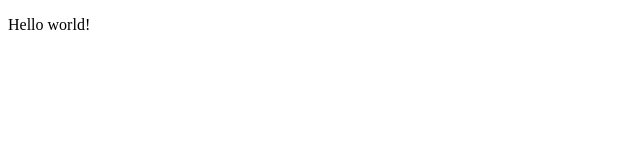
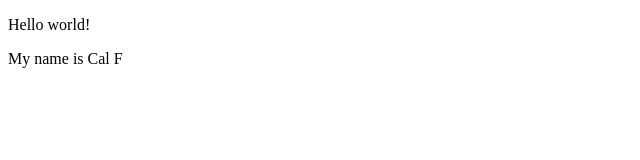
Before and after one commit to Cjfielding/Cjfielding, a plain HTML site: page Index_2.html in a window 1280 px wide. Shown: the whole page, without its empty margins (0-640 px from the left). Drawn offline with Linux system fonts and the light colour scheme.

Commit message:
Update Index_2.html
"my name is Cal F"

```diff
--- a/Index_2.html
+++ b/Index_2.html
@@ -14,6 +14,7 @@
 	<body>
 
 		<p> Hello world! </p>
+		<p> My name is Cal F </p>
 
 	</body>
 
```
